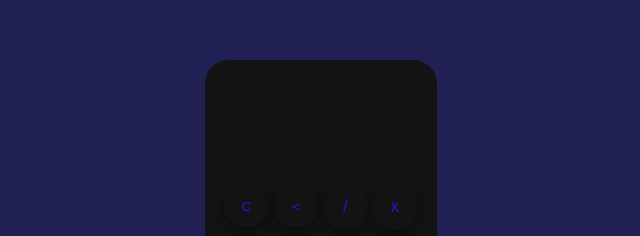
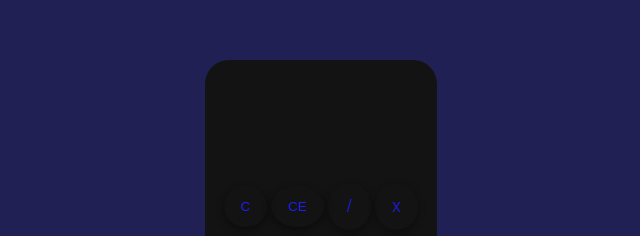
Before and after one commit to renatarko/modelos, a plain HTML site: page calculate/index.html in a window 1280 px wide. Shown: the part 162-398 px from the top of the page, 319-959 px from the left. Drawn offline with Linux system fonts and the light colour scheme.

Commit message:
mudei simbolo de > por CE

```diff
--- a/calculate/index.html
+++ b/calculate/index.html
@@ -22,7 +22,7 @@
             <input class="clean operator box-shadow" type="button" value="C"></input>
           </td>
           <td>
-            <input class="cleanOne operator box-shadow" type="button" value="<"></input>
+            <input class="cleanOne operator box-shadow" type="button" value="CE"></input>
           </td>
           <td>
             <input class="numbers operator box-shadow" type="button" value="/"></input>
```
